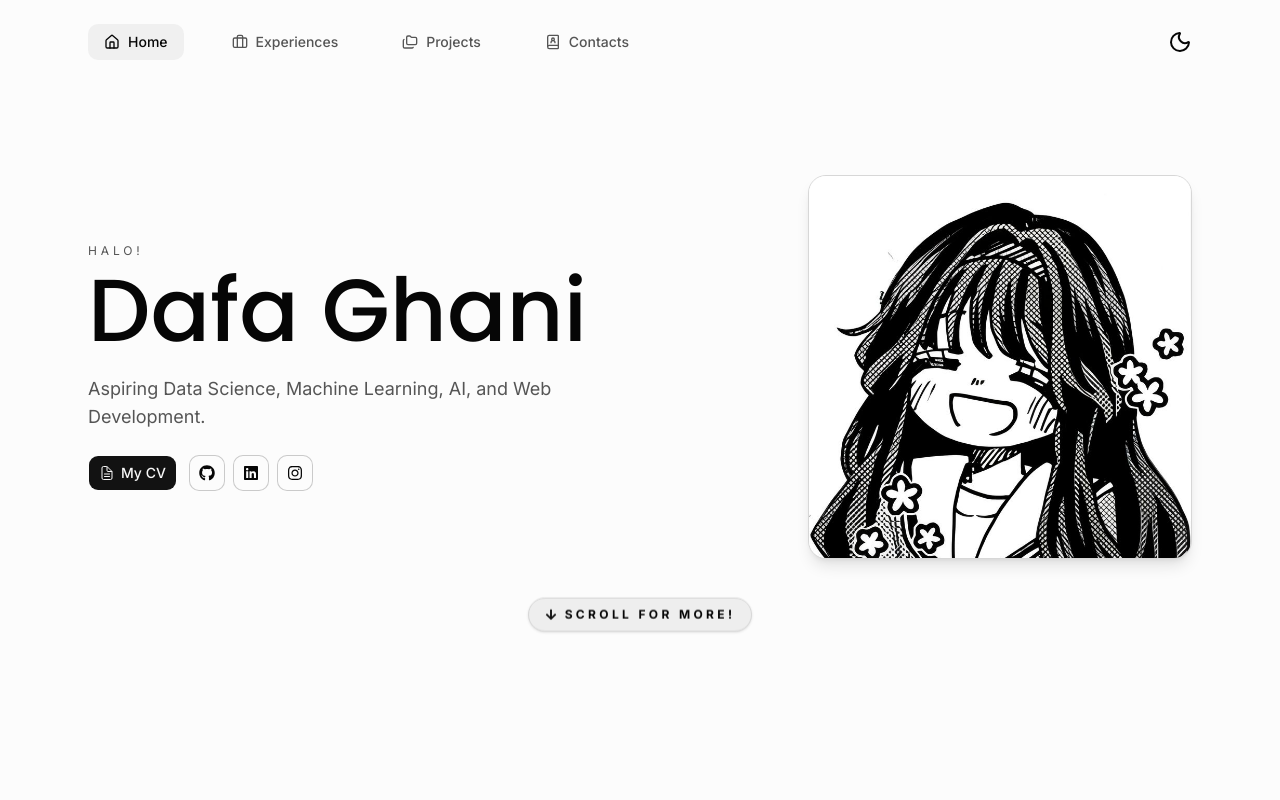
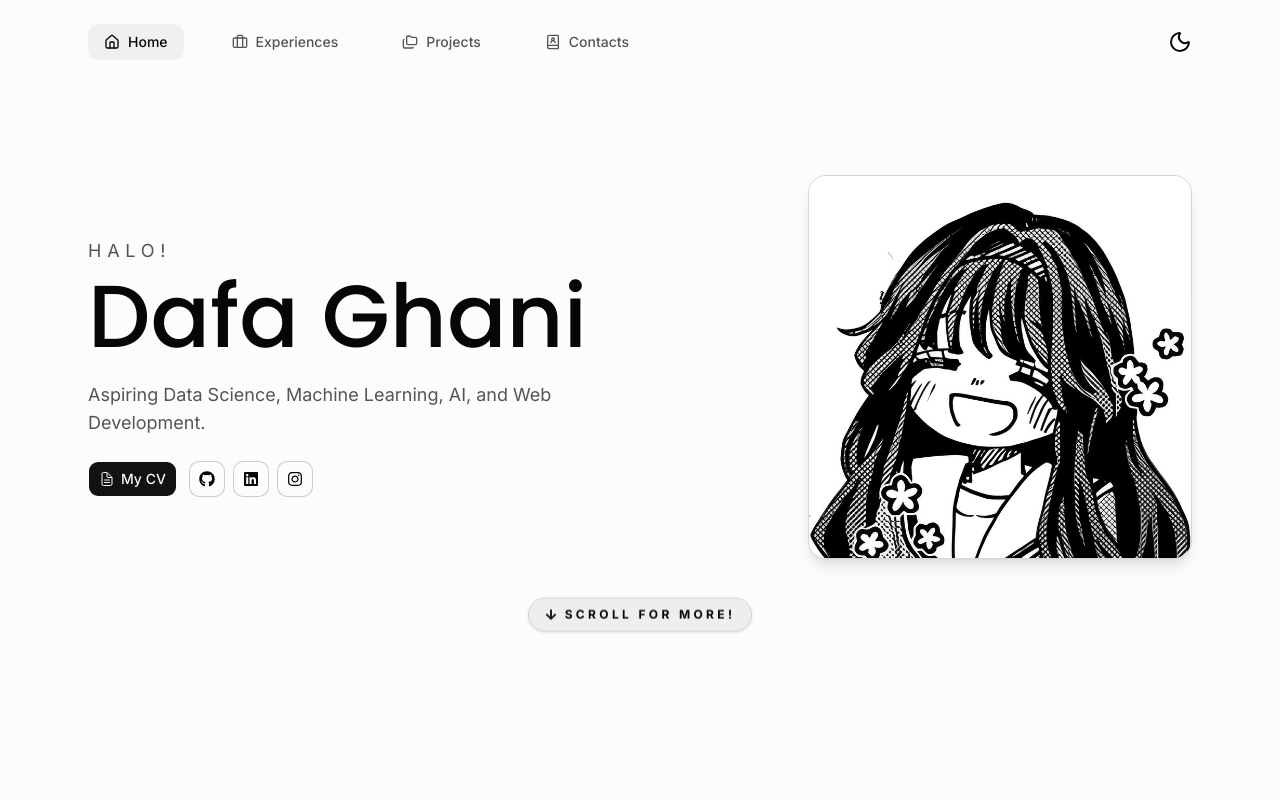
Before and after one commit to KangDap/my-portfolio, a Next.js app: page / in a window 1280 px wide. Shown: the top 800 px of the page. Built offline with nearby package versions, Linux system fonts and the light colour scheme.

Commit message:
style: increase welcome text size

```diff
--- a/src/components/hero-section.tsx
+++ b/src/components/hero-section.tsx
@@ -179,7 +179,7 @@ export function HeroSection() {
               <div data-scroll-reveal-item className="flex flex-col gap-3">
                 <p
                   ref={welcomeRef}
-                  className="text-xs uppercase tracking-[0.32em] text-muted-foreground min-w-[10rem]"
+                  className="text-lg uppercase tracking-[0.32em] text-muted-foreground min-w-[10rem]"
                 >
                   {WELCOME_TEXTS[0]}
                 </p>
```
